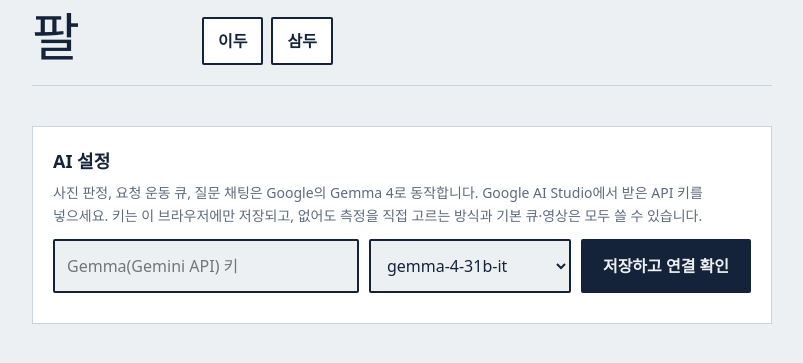
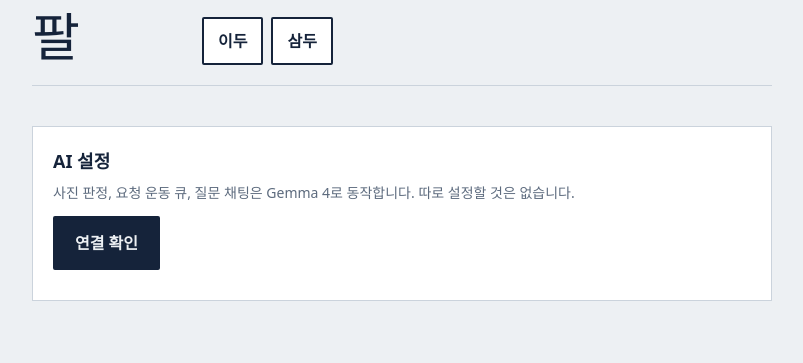
Before and after one commit to gusgywns/body-cue, a plain HTML site: page index.html in a window 1280 px wide. Shown: the part 689-1052 px from the top of the page, without its empty margins (238-1041 px from the left). Drawn offline with Linux system fonts and the light colour scheme; a web font is replaced by a local one.

Commit message:
Update index.html

```diff
--- a/index.html
+++ b/index.html
@@ -1650,7 +1650,7 @@ document.addEventListener('keydown',e=>{if(e.key!=='Enter'||e.isComposing) retur
 /* ───────── Gemma 4 연결 ─────────
    PROXY_URL을 채우면 방문자는 키 없이 쓸 수 있습니다(키는 중계 서버에만 둡니다).
    비워 두면 첫 화면의 “AI 설정”에 입력한 키로 Google API를 직접 부릅니다. */
-const PROXY_URL='';
+const PROXY_URL='https://script.google.com/macros/s/AKfycbyly1MtY9YqpkTu7ZWICWtm_ayzdFkddSSiuJIZauzYHnbb2SjCAy3hkkHcMyU40QgA/exec';
 const GKEY='bodycue.gemma.key',GMODEL='bodycue.gemma.model',MODELS=['gemma-4-31b-it','gemma-4-26b-a4b-it'];
 const cfg={get key(){try{return localStorage.getItem(GKEY)||''}catch(e){return ''}},get model(){try{const m=localStorage.getItem(GMODEL);return MODELS.includes(m)?m:MODELS[0]}catch(e){return MODELS[0]}}};
 const b64=blob=>new Promise((res,rej)=>{const r=new FileReader();r.onload=()=>res(String(r.result).split(',')[1]);r.onerror=()=>rej({code:'image_rejected'});r.readAsDataURL(blob)});
```
